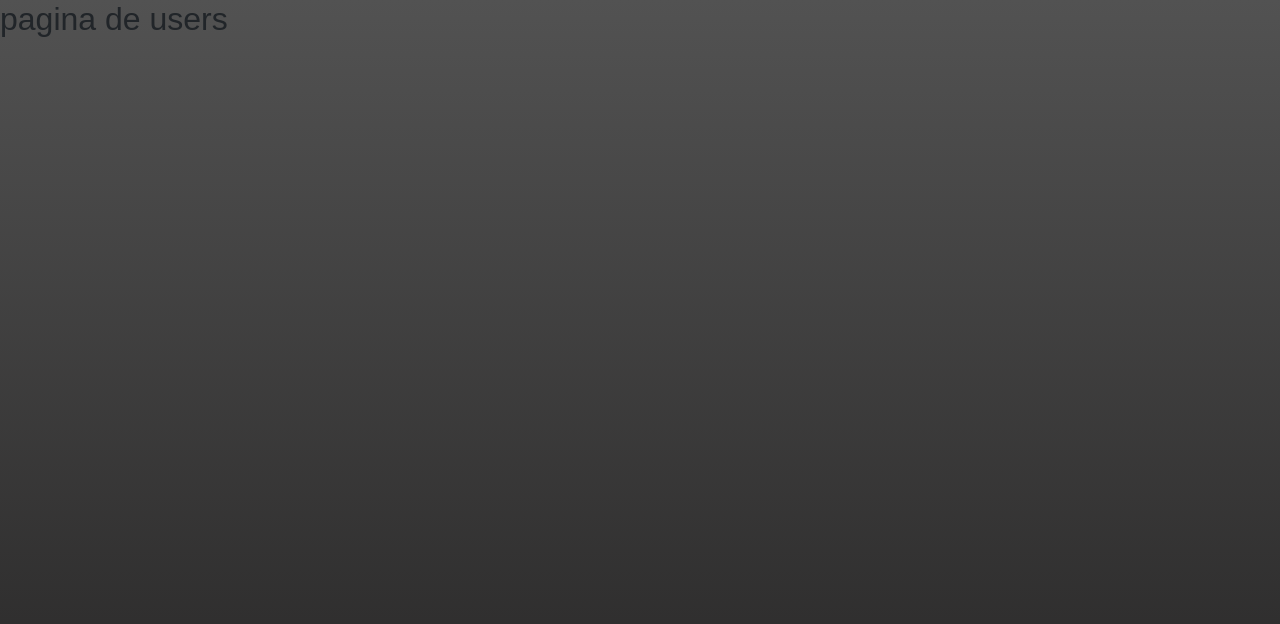
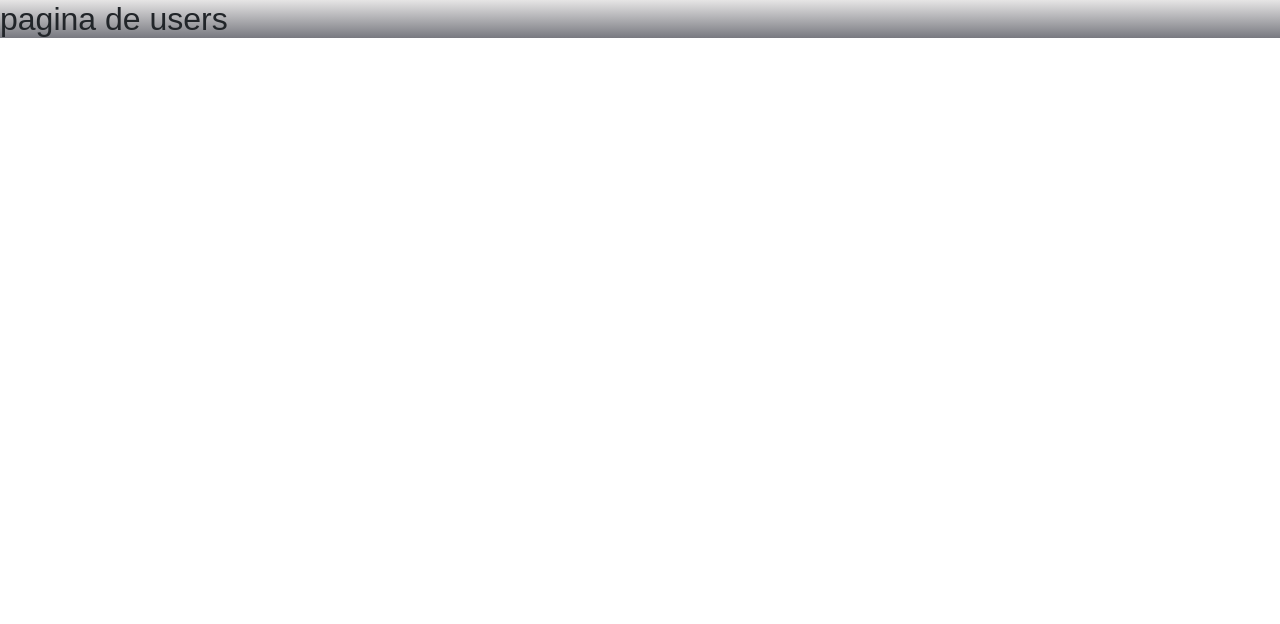
Before and after one commit to Allegseu95/conferences-app, a React (Vite) app: page / in a window 1280 px wide. Shown: the top 624 px of the page. Built offline with nearby package versions, Linux system fonts and the light colour scheme.

Commit message:
fix(styles): :lipstick: update general styles

```diff
--- a/src/index.css
+++ b/src/index.css
@@ -1,7 +1,6 @@
 #root {
   font-family: 'Oxygen', sans-serif;
-  height: 100vh;
-  background: linear-gradient(180deg, #525252, #262525);
+  background: linear-gradient(180deg, #e6e5e5, #787980);
 }
 
 #root * {
--- a/src/main.jsx
+++ b/src/main.jsx
@@ -1,6 +1,7 @@
 import React from 'react';
 import ReactDOM from 'react-dom/client';
 import 'bootstrap/dist/css/bootstrap.min.css';
+import 'animate.css';
 
 import { App } from '@/App';
 
```
